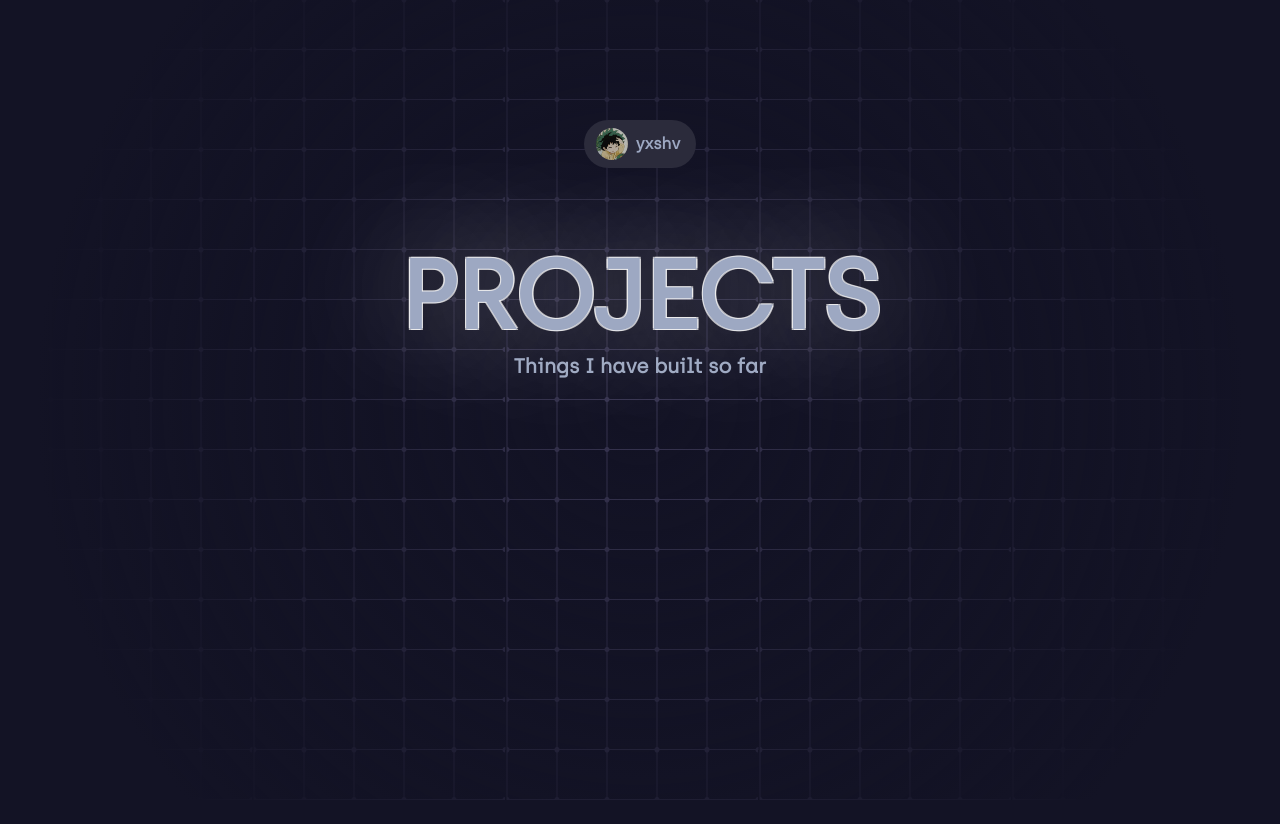
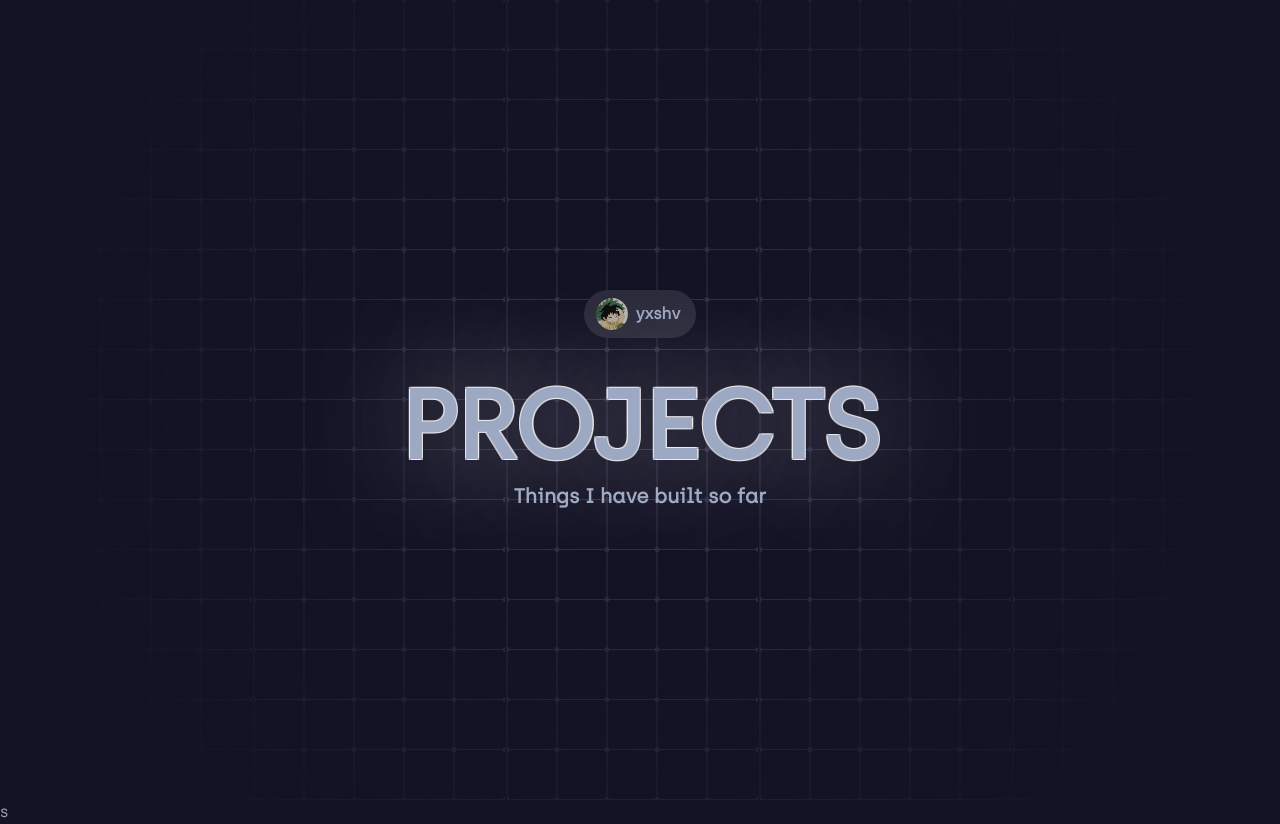
Before and after one commit to yxshv/yashverma.me, a SvelteKit app: page /projects in a window 1280 px wide. Before the commit the page ends 800 px from the top, so only its background shows below. Built offline with nearby package versions, Linux system fonts and the light colour scheme.

Commit message:
project page

```diff
--- a/src/routes/+page.svelte
+++ b/src/routes/+page.svelte
@@ -1,9 +1,9 @@
 <script>
-    import Cards from "../components/Cards.svelte";
+    import HomeCards from "../components/HomeCards.svelte";
     import Hero from "../components/Hero.svelte";
 </script>
 
 <Hero />
 <div class="min-h-screen w-screen bg-[#131325] border-t-2 border-[#474466] border-dashed ">
-    <Cards />
+    <HomeCards />
 </div>
--- a/src/routes/projects/+page.svelte
+++ b/src/routes/projects/+page.svelte
@@ -2,14 +2,20 @@
     import BackToHome from "../../components/BackToHome.svelte";
 
 </script>
-<div class="lg:p-20 p-10 relative text-[#9DA8C2]">
+<div class="relative text-[#9DA8C2]">
     <div class="overlay"><div class="fade-out" /></div>
-    <BackToHome classes="mt-10" />
+    <div class="h-screen w-full flex justify-center items-center flex-col gap-10">
+        <BackToHome />
 
-    <h1 class="mt-20 relative isolate text-6xl lg:text-8xl font-bold text-center w-full outline-text">PROJECTS</h1>
-    <p class="text-center w-full mt-2 font-semibold text-xl">Things I have built so far</p>
+        <div>
+            <h1 class="relative isolate text-6xl lg:text-8xl font-bold text-center w-full outline-text">PROJECTS</h1>
+            <p class="text-center w-full mt-2 font-semibold text-xl">Things I have built so far</p>
+        </div>
+    </div>
 
-
+    <div class="">
+        s
+    </div>
 </div>
 
 
```
Also changed, not shown: src/components/HomeCards.svelte (renamed from src/components/Cards.svelte).
